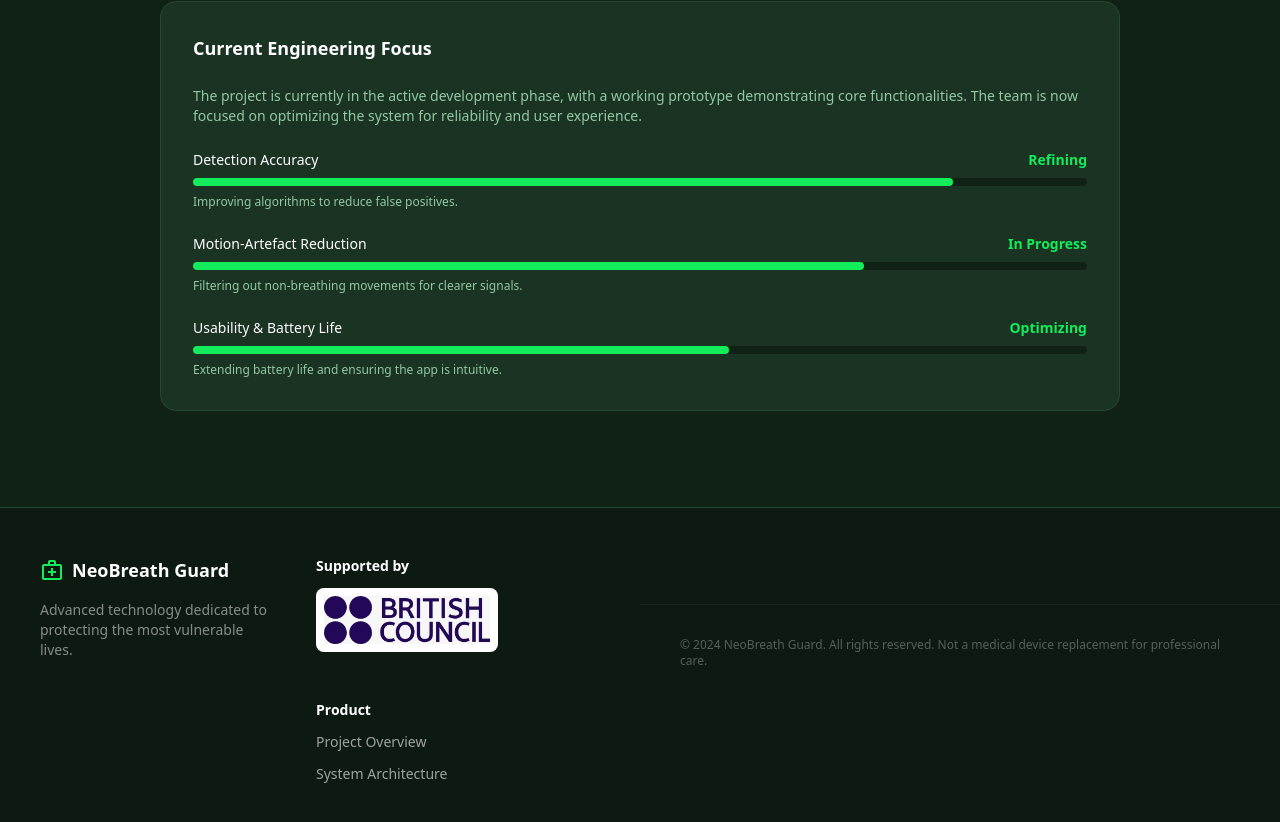
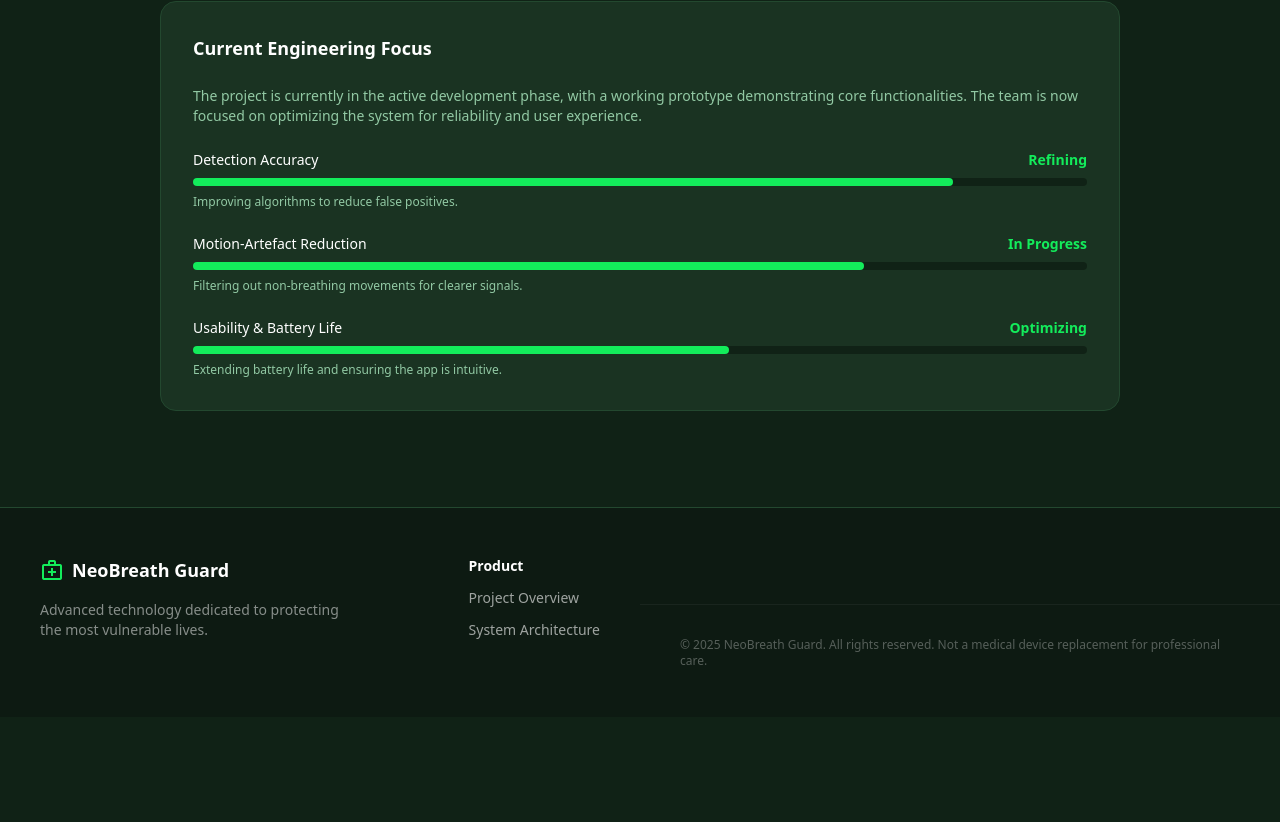
Before and after one commit to mbenboulo/neobreath, a Next.js app: page /technology in a window 1280 px wide. Shown: the part 2806-3628 px from the top of the page. After the commit the page ends 3523 px from the top, so only its background shows below. Built offline with nearby package versions, Linux system fonts and the light colour scheme.

Commit message:
edit footer

```diff
--- a/app/technology/page.tsx
+++ b/app/technology/page.tsx
@@ -4,6 +4,7 @@ import Link from "next/link";
 import ScrollReveal from "@/components/ScrollReveal";
 import FadeIn from "@/components/FadeIn";
 import Footer from "@/components/Footer";
+import { motion } from "framer-motion";
 
 export default function TechnologyPage() {
     return (
@@ -246,7 +247,13 @@ export default function TechnologyPage() {
                                                     <span className="text-primary font-bold">{item.status}</span>
                                                 </div>
                                                 <div className="w-full bg-background rounded-full h-2">
-                                                    <div className="bg-primary h-2 rounded-full" style={{ width: item.pct }}></div>
+                                                    <motion.div
+                                                        className="bg-primary h-2 rounded-full"
+                                                        initial={{ width: 0 }}
+                                                        whileInView={{ width: item.pct }}
+                                                        viewport={{ once: false }}
+                                                        transition={{ duration: 1, ease: "easeOut" }}
+                                                    />
                                                 </div>
                                                 <p className="text-text-secondary text-xs">{item.desc}</p>
                                             </div>
--- a/components/Footer.tsx
+++ b/components/Footer.tsx
@@ -23,18 +23,6 @@ export default function Footer() {
                     </div>
 
                     <div className="flex gap-12 flex-wrap">
-                        {/* Supported By Section */}
-                        <div className="flex flex-col gap-3">
-                            <h4 className="text-white font-bold text-sm">Supported by</h4>
-                            <div className="bg-white p-2 rounded-lg w-fit">
-                                <img
-                                    src="/british-council.jpg"
-                                    alt="British Council"
-                                    className="h-12 w-auto object-contain"
-                                />
-                            </div>
-                        </div>
-
                         {/* Product Section */}
                         <div className="flex flex-col gap-3">
                             <h4 className="text-white font-bold text-sm">Product</h4>
@@ -65,7 +53,7 @@ export default function Footer() {
                 </div>
 
                 <div className="w-full max-w-[960px] px-4 md:px-10 mt-12 pt-8 border-t border-white/5 text-center md:text-left">
-                    <p className="text-white/30 text-xs text-center md:text-left">© 2024 NeoBreath Guard. All rights reserved. Not a medical device replacement for professional care.</p>
+                    <p className="text-white/30 text-xs text-center md:text-left">© 2025 NeoBreath Guard. All rights reserved. Not a medical device replacement for professional care.</p>
                 </div>
             </div>
         </footer>
```
